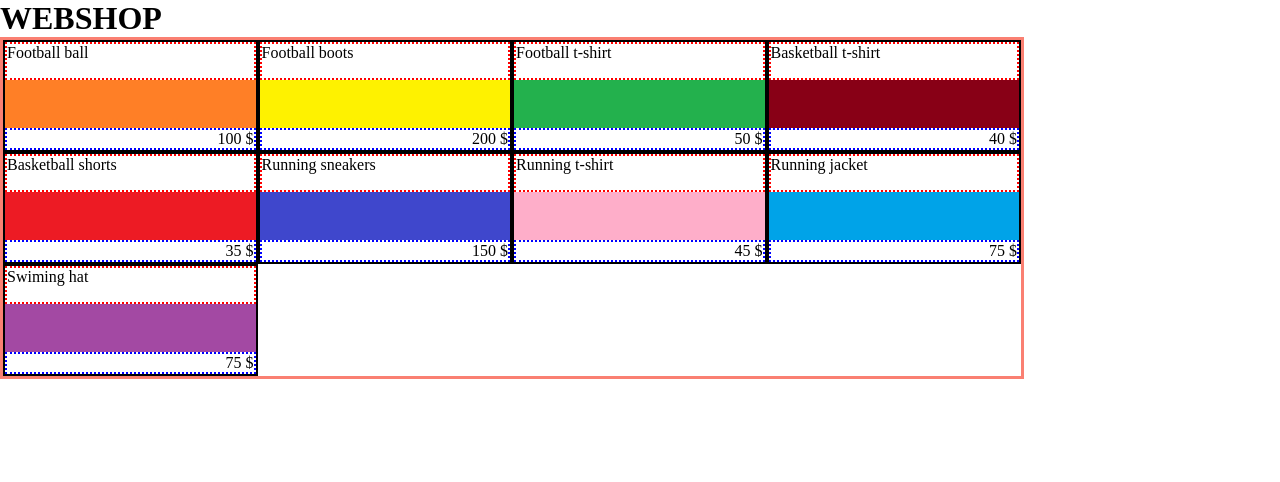
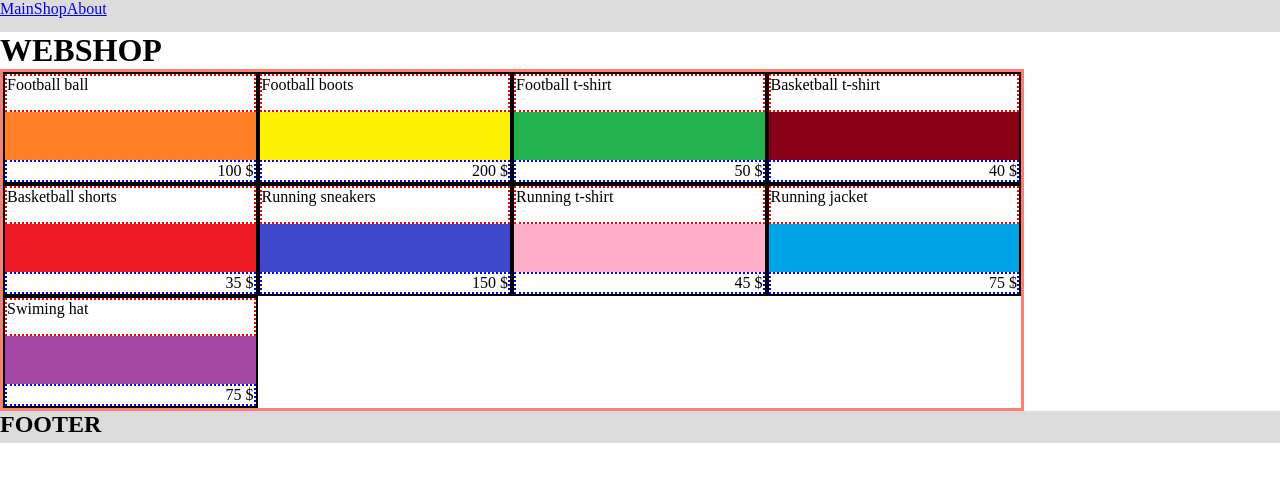
Before and after one commit to TRAHIM86/webshop, a React (Create React App) app: page / in a window 1280 px wide. Shown: the top 482 px of the page. Built offline with nearby package versions, Linux system fonts and the light colour scheme; data requests are answered from the project's data file.

Commit message:
feat: added routing, footer and header

```diff
--- a/package.json
+++ b/package.json
@@ -10,6 +10,7 @@
     "axios": "^1.13.2",
     "react": "^19.2.0",
     "react-dom": "^19.2.0",
+    "react-router-dom": "^7.9.6",
     "react-scripts": "5.0.1",
     "web-vitals": "^2.1.4"
   },
--- a/src/App.js
+++ b/src/App.js
@@ -1,11 +1,23 @@
+import { BrowserRouter, Navigate, Route, Routes } from "react-router-dom";
 import "./app.css";
-import { ProductList } from "./components/productList";
+import { Shop } from "./pages/shop";
+import { Main } from "./pages/main";
+import { About } from "./pages/about";
+import { Header } from "./components/header/header";
+import { Footer } from "./components/footer/footer";
 
 function App() {
   return (
-    <div>
-      <ProductList></ProductList>
-    </div>
+    <BrowserRouter>
+      <Header />
+      <Routes>
+        <Route path="/" element={<Shop />} />
+        <Route path="/main" element={<Main />} />
+        <Route path="/about" element={<About />} />
+        <Route path="*" element={<Navigate to="/" replace />}></Route>
+      </Routes>
+      <Footer />
+    </BrowserRouter>
   );
 }
 
--- /dev/null
+++ b/src/components/footer/footer.jsx
@@ -0,0 +1,10 @@
+import React from "react";
+import styles from "./footer.module.css";
+
+export const Footer = () => {
+  return (
+    <div className={styles.footer}>
+      <h2>FOOTER</h2>
+    </div>
+  );
+};
--- /dev/null
+++ b/src/components/footer/footer.module.css
@@ -0,0 +1,5 @@
+.footer {
+  width: 100%;
+  height: 2em;
+  background-color: gainsboro;
+}
--- /dev/null
+++ b/src/components/header/header.jsx
@@ -0,0 +1,11 @@
+import React from "react";
+import styles from "./header.module.css";
+import { Navbar } from "../../ui/navbar";
+
+export const Header = () => {
+  return (
+    <header className={styles.header}>
+      <Navbar />
+    </header>
+  );
+};
--- /dev/null
+++ b/src/components/header/header.module.css
@@ -0,0 +1,5 @@
+.header {
+  width: 100%;
+  height: 2em;
+  background-color: gainsboro;
+}
--- /dev/null
+++ b/src/pages/about.jsx
@@ -0,0 +1,9 @@
+import react from "react";
+
+export const About = () => {
+  return (
+    <div>
+      <h2>About</h2>
+    </div>
+  );
+};
--- /dev/null
+++ b/src/pages/main.jsx
@@ -0,0 +1,9 @@
+import react from "react";
+
+export const Main = () => {
+  return (
+    <div>
+      <h2>Main</h2>
+    </div>
+  );
+};
--- /dev/null
+++ b/src/pages/shop.jsx
@@ -0,0 +1,10 @@
+import react from "react";
+import { ProductList } from "../components/productList";
+
+export const Shop = () => {
+  return (
+    <div>
+      <ProductList />
+    </div>
+  );
+};
--- /dev/null
+++ b/src/ui/navbar.jsx
@@ -0,0 +1,12 @@
+import React from "react";
+import { Link } from "react-router-dom";
+
+export const Navbar = () => {
+  return (
+    <div>
+      <Link to="/main">Main</Link>
+      <Link to="/">Shop</Link>
+      <Link to="/about">About</Link>
+    </div>
+  );
+};
```
Also changed, not shown: 1 other file (tests, documents, lock files or other folders).
